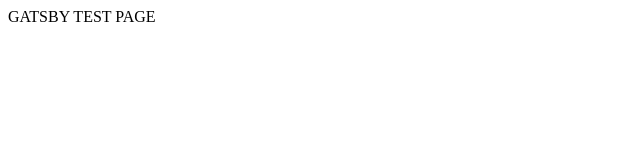
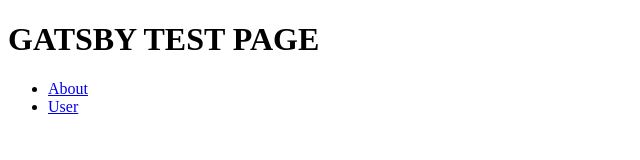
Before and after one commit to thegreathypocr1t/gatsby-test, a Gatsby site: page / in a window 1280 px wide. Shown: the whole page, without its empty margins (0-640 px from the left). Built offline with nearby package versions, Linux system fonts and the light colour scheme; Gatsby itself is replaced by a stand-in of ours.

Commit message:
major changes

```diff
--- /dev/null
+++ b/src/components/layout.js
@@ -0,0 +1,29 @@
+import React, { useEffect } from "react";
+
+const Layout = ({ children }) => {
+  useEffect(() => {
+    console.log(`Mounting or Updating Layout`)
+    const taScript = document.createElement("script");
+    // taScript.src = "https://eu-consent-icon-dev-sf.truste-svc.net/notice?domain=weather.com&locale=en&js=nj&noticeType=bb&country=gb&text=true&gtm=1";
+    taScript.src = "//eu-icon-qa-sf.truste-svc.net/notice?domain=iantest_gdpr.com&locale=en&js=nj&noticeType=bb&country=de&text=true&gtm=1";
+    // taScript.src = "//consent.trustarc.com/notice?domain=f5.com&c=teconsent&js=nj&noticeType=bb&text=true&gtm=1";
+    document.head.appendChild(taScript);
+
+    return () => {
+      taScript.remove();
+      console.log(`Unmounting Layount`);
+    }
+  }, []);
+
+  return (
+    <div>
+      {children}
+      <div>
+        <div id="teconsent"></div>
+        <div id="consent_blackbar"></div>
+      </div>
+    </div>
+  );
+};
+
+export default Layout;
--- a/src/pages/index.js
+++ b/src/pages/index.js
@@ -1,7 +1,7 @@
 // Step 1: Import React
 import React, { useEffect } from "react";
-import { Helmet } from "react-helmet";
-// import Footer from "../components/footer";
+import { Link } from "gatsby";
+import Layout from "../components/layout";
 
 // Step 2: Define your component
 const IndexPage = () => {
@@ -16,21 +16,21 @@
   // }, []);
 
   return (
-    <div>
-      <Helmet>
-        <script
-          async="async"
-          src="https://eu-consent-icon-dev-sf.truste-svc.net/notice?domain=weather.com&locale=en&js=nj&noticeType=bb&country=gb&text=true&gtm=1"
-          crossOrigin=""
-          data-react-helmet="true"
-        />
-      </Helmet>
-      <div>GATSBY TEST PAGE</div>
-      <div>
+    <Layout>
+      <h1>GATSBY TEST PAGE</h1>
+      <ul>
+        <li>
+          <Link to="/about">About</Link>
+        </li>
+        <li>
+          <Link to="/user">User</Link>
+        </li>
+      </ul>
+      {/* <div>
         <div id="teconsent"></div>
         <div id="consent_blackbar"></div>
-      </div>
-    </div>
+      </div> */}
+    </Layout>
   );
 };
 // Step 3: Export your component
```
Also changed, not shown: src/pages/about.js (added, +24 -0 lines), src/pages/user.js (added, +24 -0 lines).
